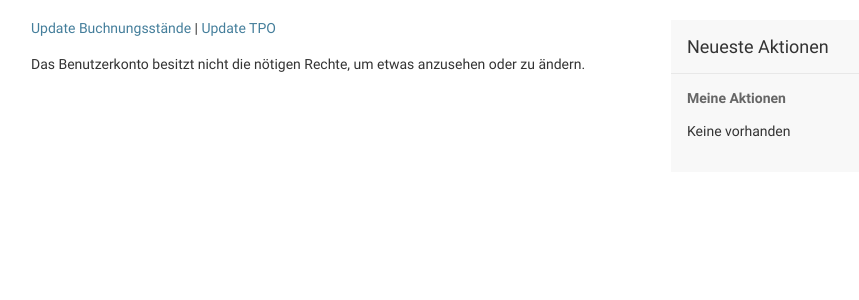
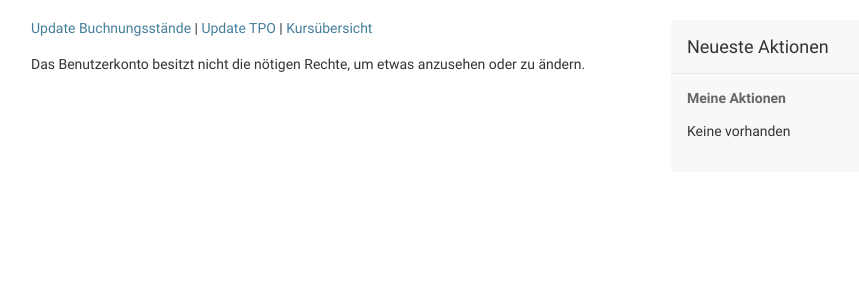
Before and after one commit to dav-kempten/WebTool3, a Django app: template webtool/templates/admin/index.html in a window 1280 px wide. Shown: the part 48-348 px from the top of the page, without its empty margins (9-868 px from the left). Run offline with Django 3.2, Linux system fonts and the light colour scheme; the template is opened without the code that fills it, so the values that code supplies are empty; parts of the project's set-up code (start-up, migrations or seed data) failed here and were passed over.

Commit message:
add instruction overview template to django-admin

```diff
--- a/webtool/templates/admin/index.html
+++ b/webtool/templates/admin/index.html
@@ -3,7 +3,7 @@
 {% block content %}
 <div id="content-main">
     {% csrf_token %}
-    <a href="csv_update/">Update Buchnungsstände</a>  |  <a href="tpo_update/">Update TPO</a>
+    <a href="csv_update/">Update Buchnungsstände</a>  |  <a href="tpo_update/">Update TPO</a> | <a href="instruction_overview">Kursübersicht</a>
     <br />
     <br />
     {{ block.super }}
```
